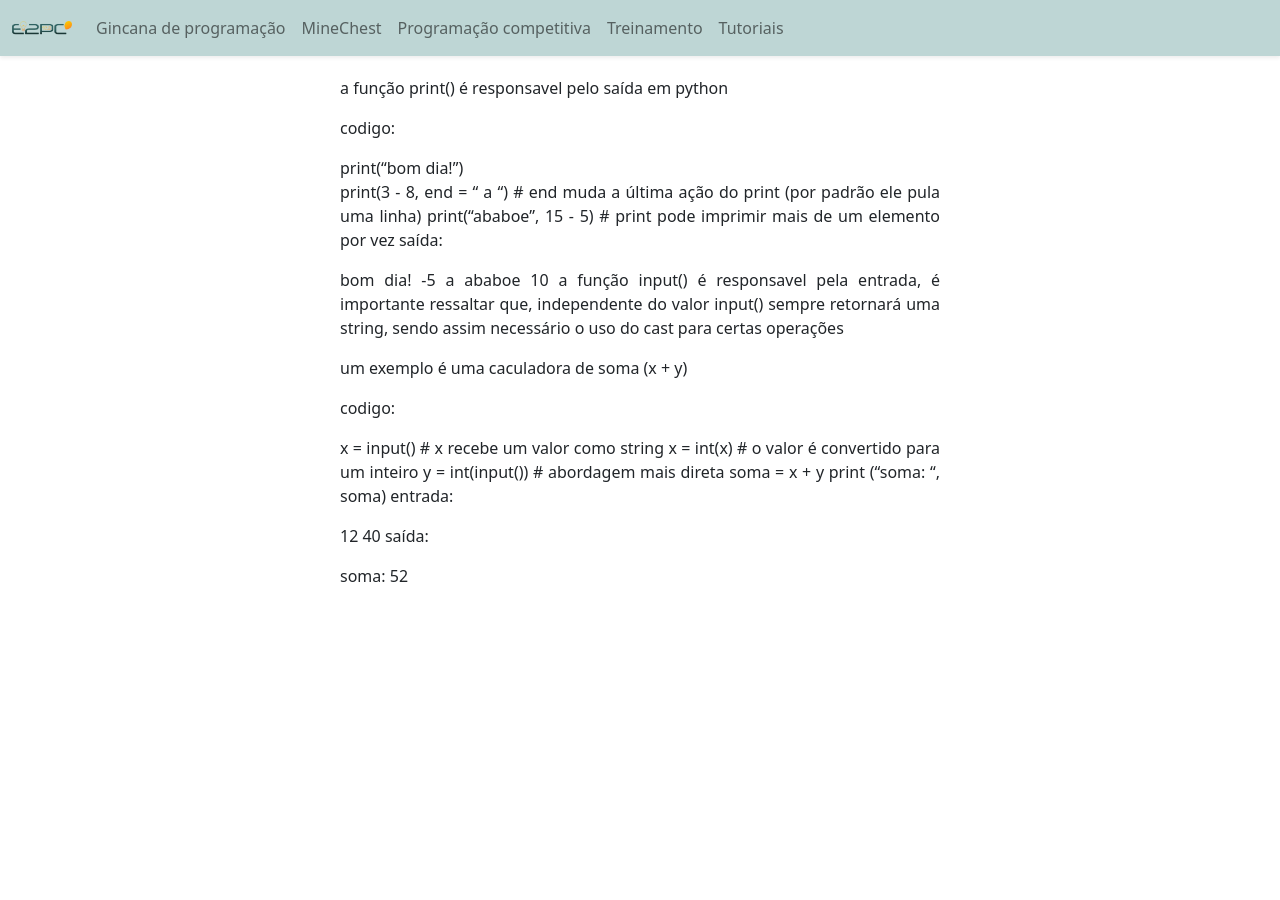
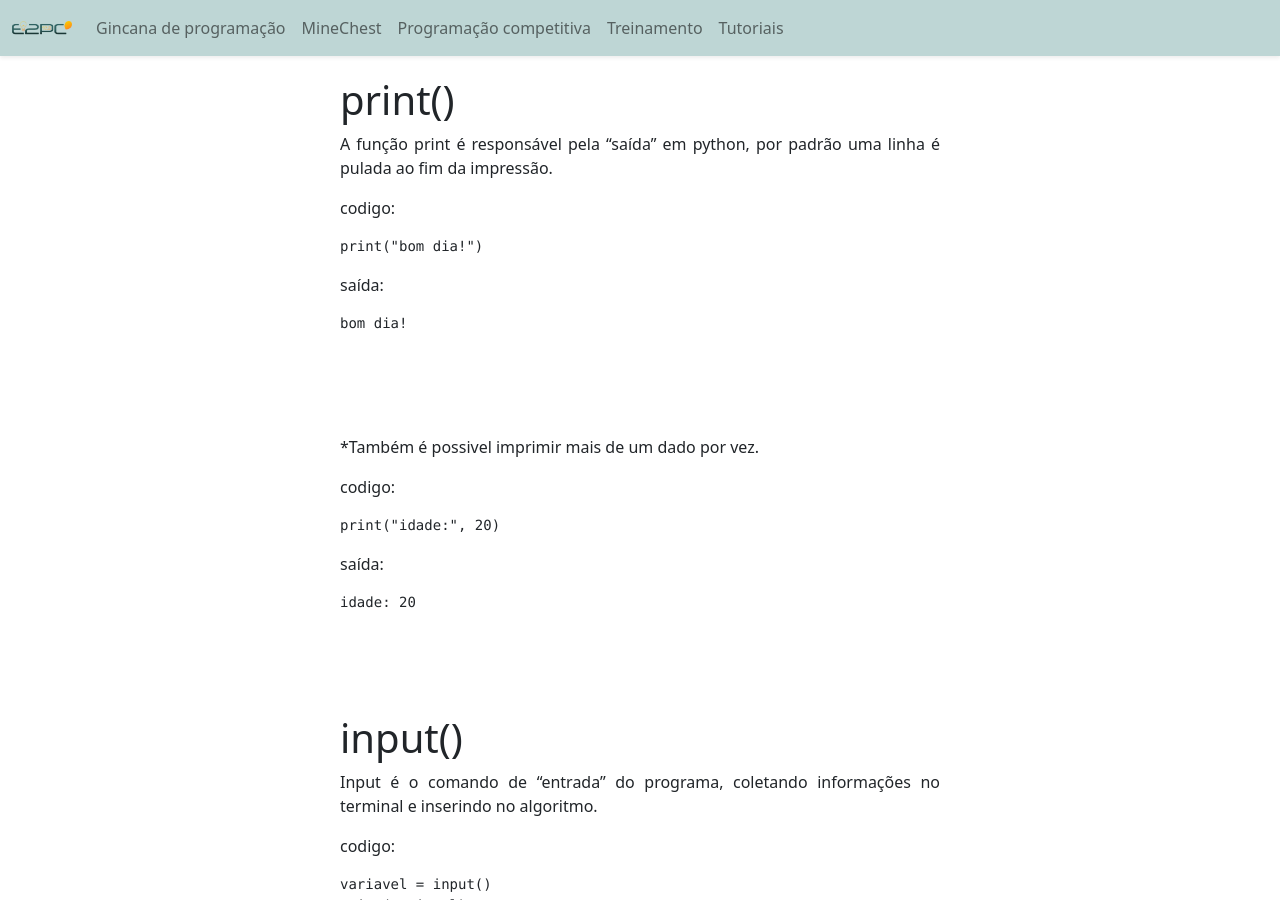
Before and after one commit to E2PC/ProjectPage, a Jekyll site: the page built from tutoriais/python/2. leitura e escrita em python.md, in a window 1280 px wide and 900 px high. Built offline with Jekyll 4.4.1, drawn with Linux system fonts in a browser that asks for light colours; nearby versions of some CDN libraries; a script that is not in the unit is left out; some of the changed text lies outside the part shown.

Commit message:
Update 2. leitura e escrita em python.md

````diff
--- a/tutoriais/python/2. leitura e escrita em python.md
+++ b/tutoriais/python/2. leitura e escrita em python.md
@@ -5,32 +5,80 @@ filename: python
 button: Introdução ao Python
 type: tutorial
 ---
-a função print() é responsavel pelo saída em python
+# print()
+
+A função print é responsável pela "saída" em python, por padrão uma linha é pulada ao fim da impressão.
+<br>
 
 codigo:
+```
+print("bom dia!")
+```
 
-print("bom dia!")
-print(3 - 8, end = " a ")     # end muda a última ação do print (por padrão ele pula uma linha)
-print("ababoe", 15 - 5)       # print pode imprimir mais de um elemento por vez
 saída:
+```
+bom dia!
 
-bom dia!
--5 a ababoe 10
-a função input() é responsavel pela entrada, é importante ressaltar que, independente do valor input() sempre retornará uma string, sendo assim necessário o uso do cast para certas operações
+```
+<br>
+<br>
 
-um exemplo é uma caculadora de soma (x + y)
+*Também é possivel imprimir mais de um dado por vez.
+<br>
 
 codigo:
+```
+print("idade:", 20)
+```
 
-x = input()        # x recebe um valor como string
-x = int(x)         # o valor é convertido para um inteiro
-y = int(input())   # abordagem mais direta
-soma = x + y
-print ("soma: ", soma)
+saída:
+```
+idade: 20
+
+```
+<br>
+<br>
+
+# input()
+
+Input é o comando de "entrada" do programa, coletando informações no terminal e inserindo no algoritmo.
+<br>
+
+codigo:
+```
+variavel = input()
+print(variavel)
+```
 entrada:
+```
+boa noite!
+```
+saída:
+```
+boa noite!
 
-12
-40
+```
+<br>
+<br>
+
+*Seu uso não é limitado a variaveis.
+<br>
+
+codigo:
+```
+print(input())
+```
+entrada:
+```
+azul
+```
 saída:
+```
+azul
 
-soma: 52
+```
+<br>
+<br>
+
+[Próxima página].()
+[Página anterior].()
````
